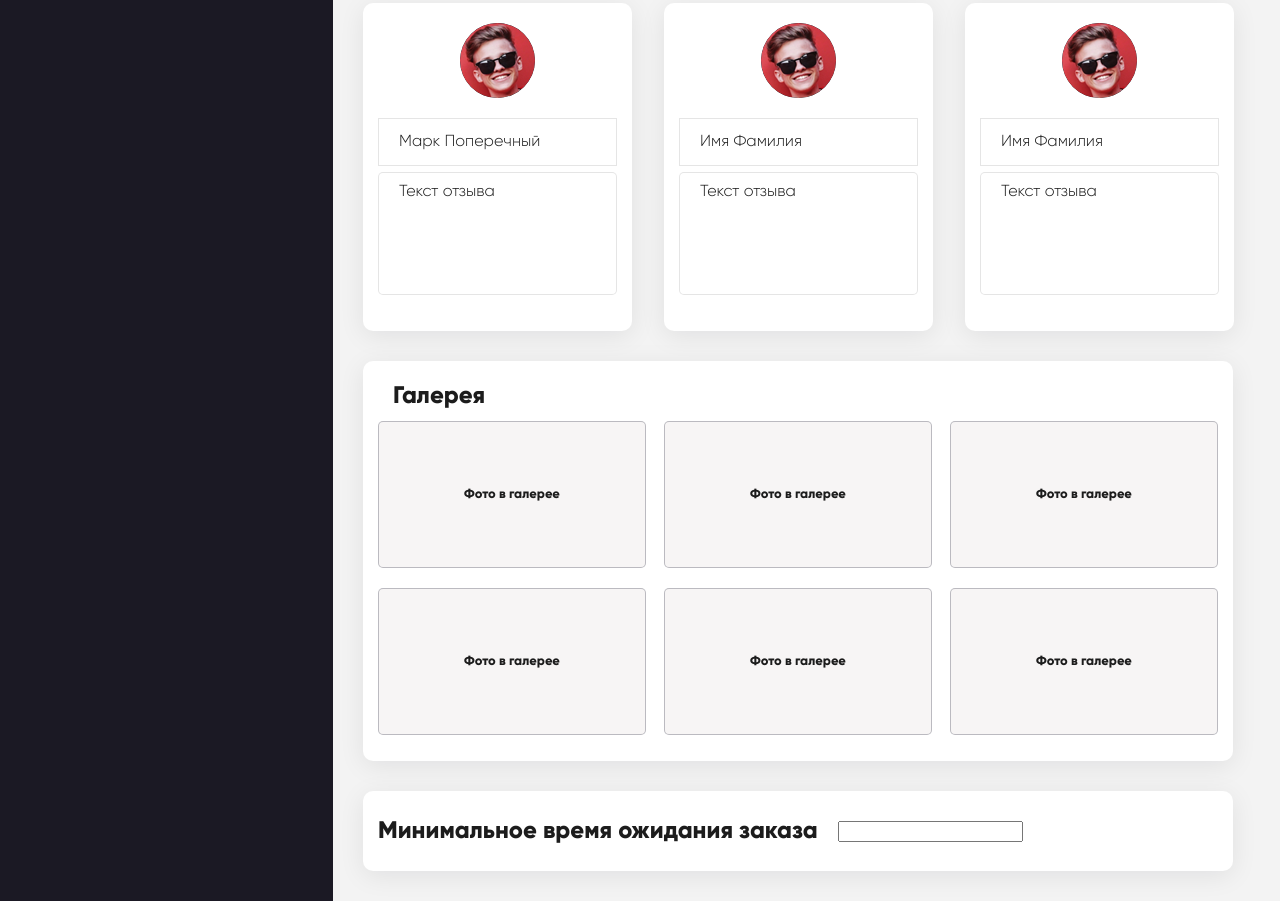
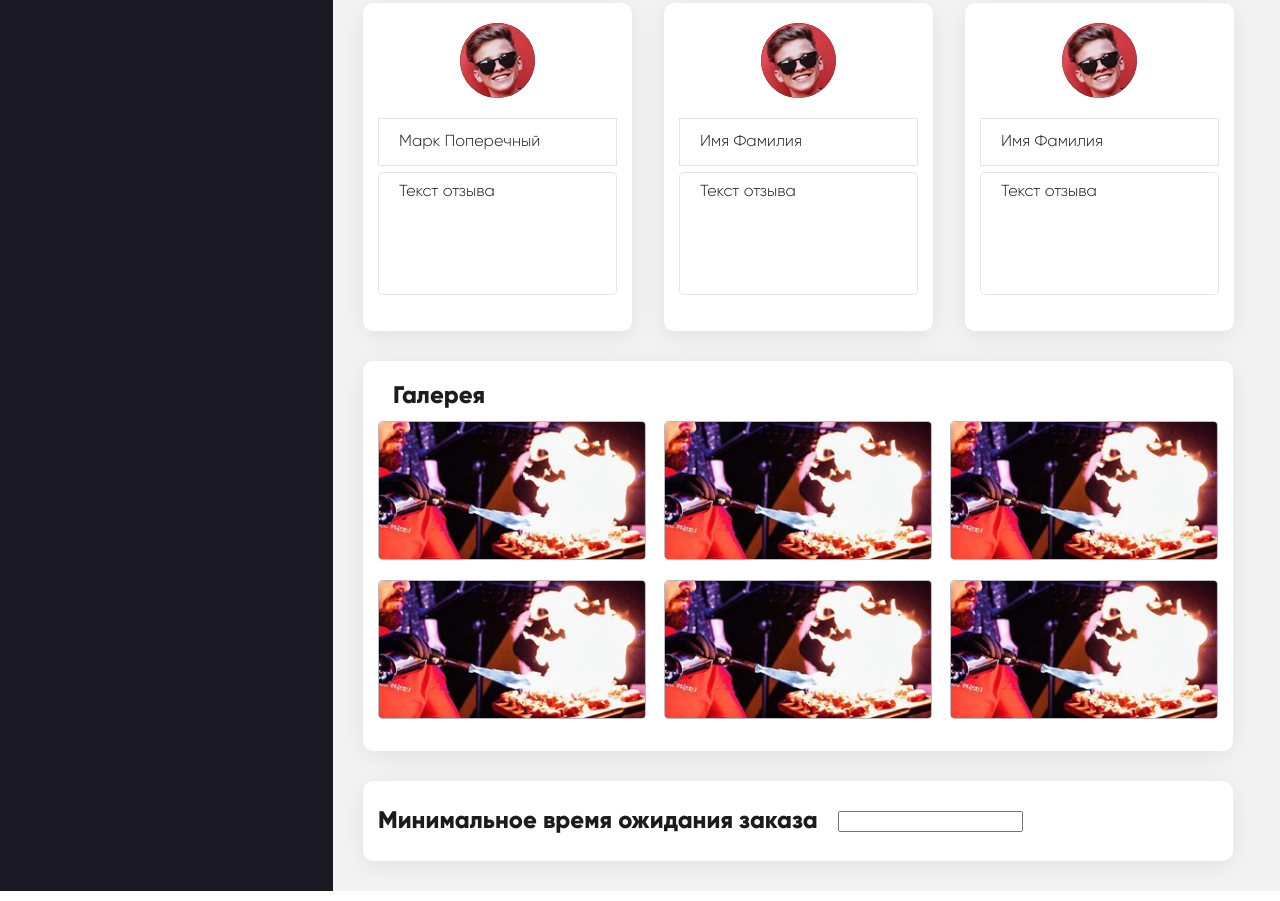
Before and after one commit to skit82/admin, a plain HTML site: page discription.html in a window 1280 px wide. Shown: the part 985-1886 px from the top of the page. Drawn offline with Linux system fonts and the light colour scheme.

Commit message:
Доработки админки

```diff
--- a/css/style.css
+++ b/css/style.css
@@ -258,7 +258,7 @@ body {
 }
 .form__gallery {
 	width: 870px;
-  min-height: 400px;
+  min-height: 390px;
   display: -webkit-flex;
   display: -moz-flex;
   display: -ms-flex;
@@ -339,7 +339,11 @@ body {
   border-radius: 5px;
   background-color: rgb(247, 245, 245);
   width: 268px;
-  height: 147px;
+  height: 139px;
+}
+.form__gallery__picture img {
+	display: block;
+	border-radius: 3px;
 }
 .form__text {
 	padding: 0px;
@@ -2264,8 +2268,14 @@ input[placeholder] {
 	top: 45%;
   left: 48%;
 }
+.form-rubric__picture {
+	display: block;
+  max-width: 141px;
+  min-height: 141px;
+  margin: 0px auto;
+}
 .form-rubric__picture img {
-	width: 283px;
+	/*width: 283px;*/
 	height: 141px;
 	border-radius: 10px;
 }
--- a/discription.html
+++ b/discription.html
@@ -225,10 +225,8 @@
 									<div class="form__gallery-wrapper">
 										<div class="form__gallery-list">
 											<div class="form__gallery-item">
-												<div class="form__gallery__text">
-													<p>
-														Фото в галерее
-													</p>
+												<div class="form__gallery__picture">
+													<img src="img/stock-foto.png" width="283" height="146" alt="Картинка">
 												</div>
 												<div class="form__gallery-modal">
 					        				<a href="" class="form__gallery-link">
@@ -237,10 +235,8 @@
 	        							</div>
 											</div>
 											<div class="form__gallery-item">
-												<div class="form__gallery__text">
-													<p>
-														Фото в галерее
-													</p>
+												<div class="form__gallery__picture">
+													<img src="img/stock-foto.png" width="283" height="146" alt="Картинка">
 												</div>
 												<div class="form__gallery-modal">
 					        				<a href="" class="form__gallery-link">
@@ -249,10 +245,8 @@
 	        							</div>
 											</div>
 											<div class="form__gallery-item">
-												<div class="form__gallery__text">
-													<p>
-														Фото в галерее
-													</p>
+												<div class="form__gallery__picture">
+													<img src="img/stock-foto.png" width="283" height="146" alt="Картинка">
 												</div>
 												<div class="form__gallery-modal">
 					        				<a href="" class="form__gallery-link">
@@ -261,10 +255,8 @@
 	        							</div>
 											</div>
 											<div class="form__gallery-item">
-												<div class="form__gallery__text">
-													<p>
-														Фото в галерее
-													</p>
+												<div class="form__gallery__picture">
+													<img src="img/stock-foto.png" width="283" height="146" alt="Картинка">
 												</div>
 												<div class="form__gallery-modal">
 					        				<a href="" class="form__gallery-link">
@@ -273,10 +265,8 @@
 	        							</div>
 											</div>
 											<div class="form__gallery-item">
-												<div class="form__gallery__text">
-													<p>
-														Фото в галерее
-													</p>
+												<div class="form__gallery__picture">
+													<img src="img/stock-foto.png" width="283" height="146" alt="Картинка">
 												</div>
 												<div class="form__gallery-modal">
 					        				<a href="" class="form__gallery-link">
@@ -285,10 +275,8 @@
 	        							</div>
 											</div>
 											<div class="form__gallery-item">
-												<div class="form__gallery__text">
-													<p>
-														Фото в галерее
-													</p>
+												<div class="form__gallery__picture">
+													<img src="img/stock-foto.png" width="283" height="146" alt="Картинка">
 												</div>
 												<div class="form__gallery-modal">
 					        				<a href="" class="form__gallery-link">
```
